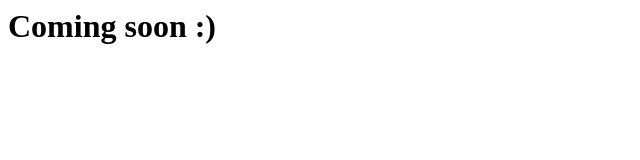
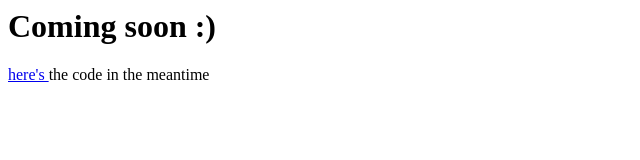
Before and after one commit to Sandy4321/nba-payroll-skew, a plain HTML site: page index.html in a window 1280 px wide. Shown: the whole page, without its empty margins (0-640 px from the left). Drawn offline with Linux system fonts and the light colour scheme.

Commit message:
Update index.html

```diff
--- a/index.html
+++ b/index.html
@@ -1,3 +1,4 @@
 <h1>
 Coming soon :)
 </h1>
+<a href="https://github.com/edz504/nba-payroll-skew/"> here's </a> the code in the meantime
```
